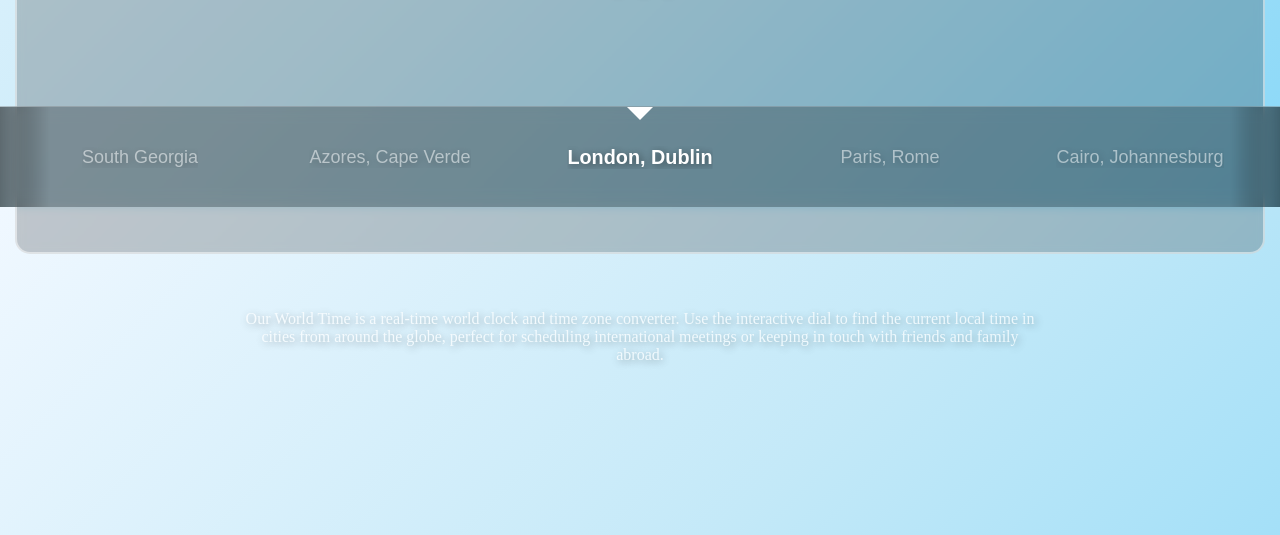
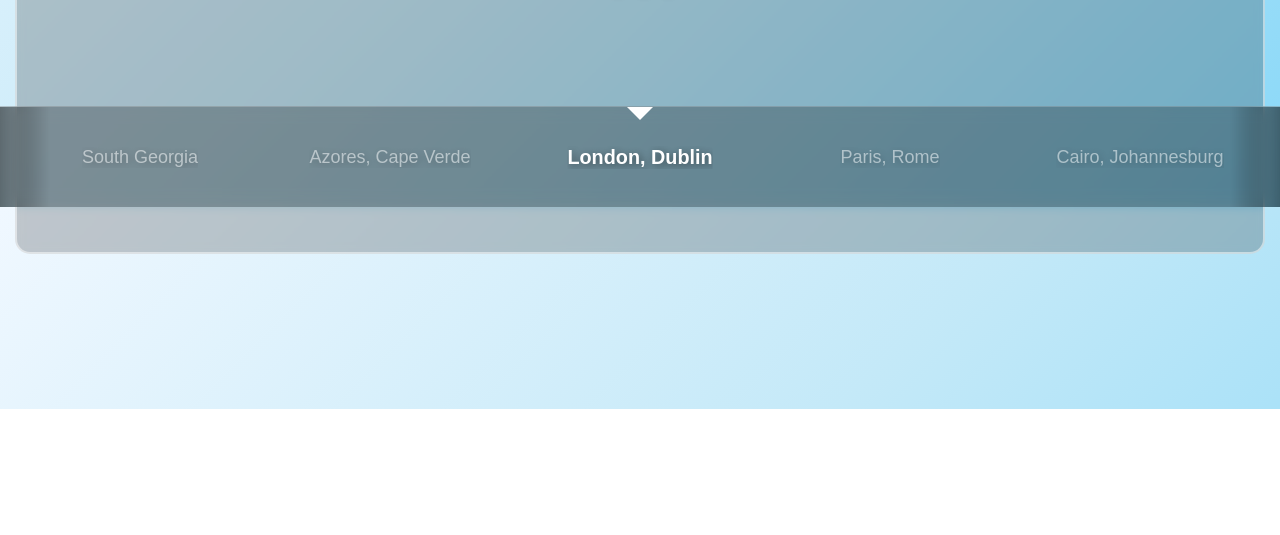
Before and after one commit to p1e85/ourworldtime.github.io, a plain HTML site: page dashboard_test.html in a window 1280 px wide. Shown: the part 593-1128 px from the top of the page. After the commit the page ends 1002 px from the top, so only its background shows below. Drawn offline with nearby package versions, Linux system fonts and the light colour scheme; a script that the page names is missing.

Commit message:
Update dashboard_test.html

```diff
--- a/dashboard_test.html
+++ b/dashboard_test.html
@@ -15,7 +15,6 @@
         <h1>Our World Time (Dashboard Test)</h1>
         <div id="clock-container">
             <button id="view-toggle-btn" title="View Dashboard">▦</button>
-
             <div id="clock-info-wrapper">
                 <div class="city-display">
                     <h2 id="city-name-text"></h2>
@@ -25,13 +24,9 @@
                 <p id="date-display"></p>
                 <p id="utc-offset"></p>
             </div>
-
             <div id="multi-clock-grid" class="hidden"></div>
         </div>
-
-        <div style="text-align: center; opacity: 0.7; padding: 20px 40px; max-width: 800px; margin: 0 auto;">
-            <p>Our World Time is a real-time world clock and time zone converter. Use the interactive dial to find the current local time in cities from around the globe, perfect for scheduling international meetings or keeping in touch with friends and family abroad.</p>
-        </div>
+        <button id="add-clock-btn" class="hidden">Add Selected to Dashboard</button>
     </main>
     <div id="dial-container">
         <div id="dial-pointer"></div>
```
